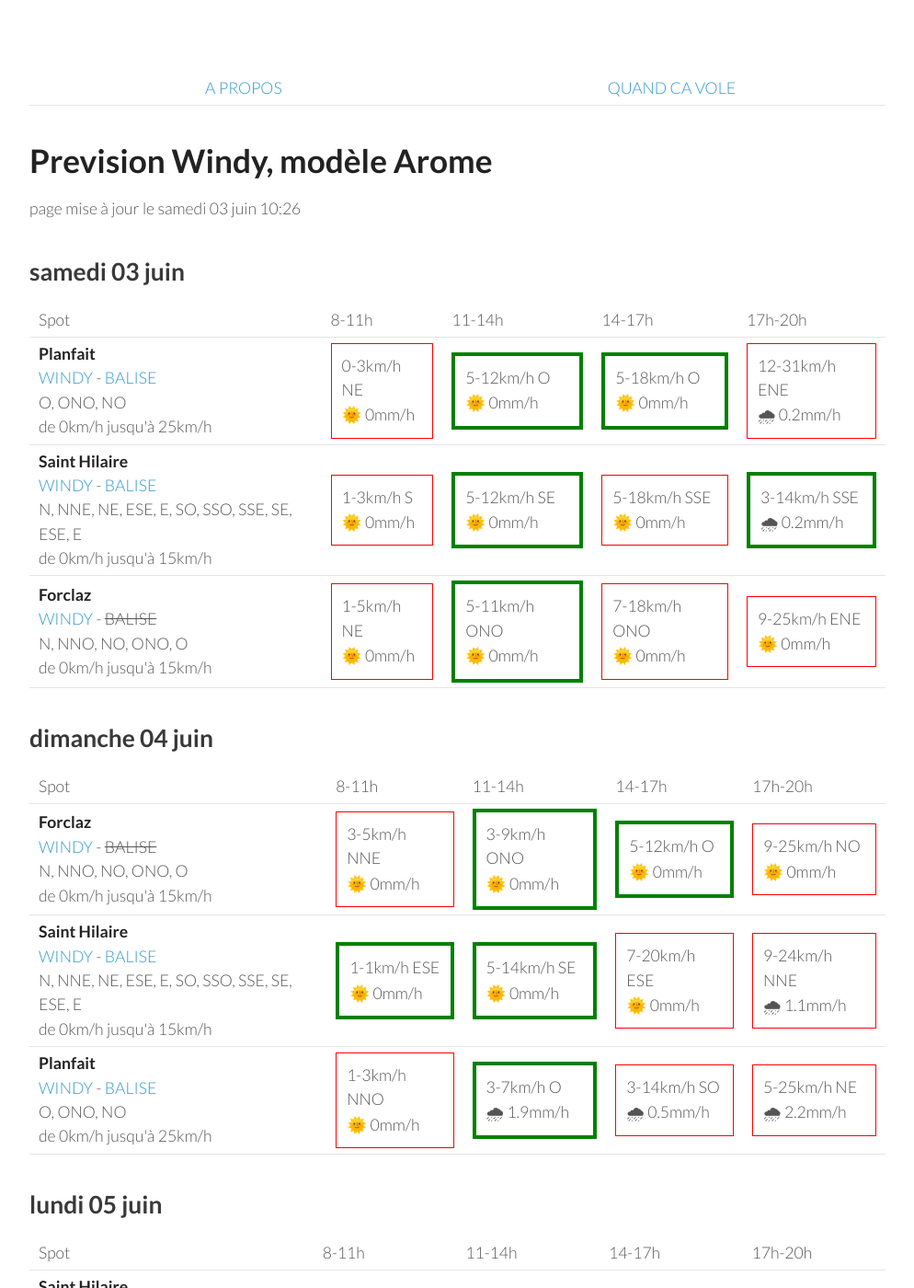
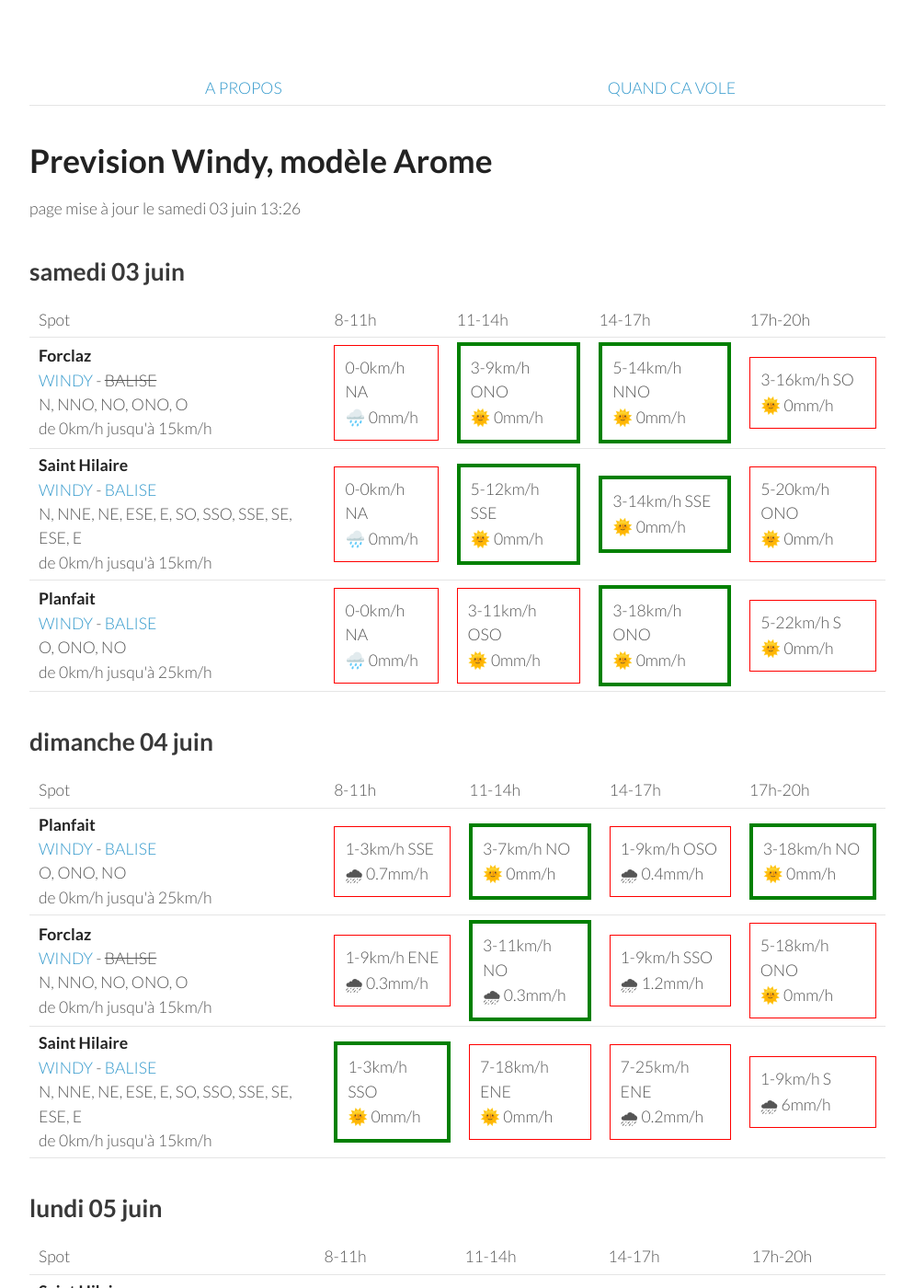
Before and after one commit to parapente-dans-le-nord/parapente-dans-le-nord.github.io, a Jekyll site: the page built from alpes_nord.markdown, in a window 1280 px wide and 1400 px high. Shown: the whole window at 92% size, without its empty margins (26-1020 px from the left). Built offline with Jekyll 4.4.1, drawn with Linux system fonts in a browser that asks for light colours; some of the changed text lies outside the part shown.

Commit message:
update index.markdown

```diff
--- a/alpes_nord.markdown
+++ b/alpes_nord.markdown
@@ -7,7 +7,7 @@ title:  "Tous les spots"
 {: .links}
 
 # Prevision Windy, modèle Arome
-page mise à jour le samedi 03 juin 10:26
+page mise à jour le samedi 03 juin 13:26
 
 ## samedi 03 juin
 
@@ -22,33 +22,30 @@ page mise à jour le samedi 03 juin 10:26
       <td>17h-20h</td>
     </tr>
 <tr>
-        <td><strong>Planfait</strong><br><a href="https://windy.com/45.853/6.223?45.415,6.223,8">WINDY</a> - <span class=""><a href="https://www.openwindmap.org/PP496">BALISE</a> </span><br> <span class="vent-favorable">O, ONO, NO</span><br><span class="force-vent">de 0km/h jusqu'à 25km/h</span> </td>
+        <td><strong>Forclaz</strong><br><a href="https://windy.com/45.814/6.247?45.375,6.246,8,m:eVwaglz">WINDY</a> - <span class="no-balise"> BALISE </span><br> <span class="vent-favorable">N, NNO, NO, ONO, O</span><br><span class="force-vent">de 0km/h jusqu'à 15km/h</span> </td>
 
-            <td><div class="not-flyable"><p>0-3km/h NE</p><p>🌞 0mm/h</p></div></td>
-            <td><div class="flyable"><p>5-12km/h O</p><p>🌞 0mm/h</p></div></td>
-            <td><div class="flyable"><p>5-18km/h O</p><p>🌞 0mm/h</p></div></td>
-            <td><div class="not-flyable"><p>12-31km/h ENE</p><p>🌧 0.2mm/h</p></div></td>
-
+            <td><div class="not-flyable"><p>0-0km/h NA</p><p>🌧️ 0mm/h</p></div></td>
+            <td><div class="flyable"><p>3-9km/h ONO</p><p>🌞 0mm/h</p></div></td>
+            <td><div class="flyable"><p>5-14km/h NNO</p><p>🌞 0mm/h</p></div></td>
+            <td><div class="not-flyable"><p>3-16km/h SO</p><p>🌞 0mm/h</p></div></td>
 
     </tr>
 <tr>
         <td><strong>Saint Hilaire</strong><br><a href="https://windy.com/45.307/5.888?45.087,5.889,9,m:eUFagkX">WINDY</a> - <span class=""><a href="http://www.balisemeteo.com/balise.php?idBalise=61">BALISE</a> </span><br> <span class="vent-favorable">N, NNE, NE, ESE, E, SO, SSO, SSE, SE, ESE, E</span><br><span class="force-vent">de 0km/h jusqu'à 15km/h</span> </td>
 
-            <td><div class="not-flyable"><p>1-3km/h S</p><p>🌞 0mm/h</p></div></td>
-            <td><div class="flyable"><p>5-12km/h SE</p><p>🌞 0mm/h</p></div></td>
-            <td><div class="not-flyable"><p>5-18km/h SSE</p><p>🌞 0mm/h</p></div></td>
-            <td><div class="flyable"><p>3-14km/h SSE</p><p>🌧 0.2mm/h</p></div></td>
-
+            <td><div class="not-flyable"><p>0-0km/h NA</p><p>🌧️ 0mm/h</p></div></td>
+            <td><div class="flyable"><p>5-12km/h SSE</p><p>🌞 0mm/h</p></div></td>
+            <td><div class="flyable"><p>3-14km/h SSE</p><p>🌞 0mm/h</p></div></td>
+            <td><div class="not-flyable"><p>5-20km/h ONO</p><p>🌞 0mm/h</p></div></td>
 
     </tr>
 <tr>
-        <td><strong>Forclaz</strong><br><a href="https://windy.com/45.814/6.247?45.375,6.246,8,m:eVwaglz">WINDY</a> - <span class="no-balise"> BALISE </span><br> <span class="vent-favorable">N, NNO, NO, ONO, O</span><br><span class="force-vent">de 0km/h jusqu'à 15km/h</span> </td>
+        <td><strong>Planfait</strong><br><a href="https://windy.com/45.853/6.223?45.415,6.223,8">WINDY</a> - <span class=""><a href="https://www.openwindmap.org/PP496">BALISE</a> </span><br> <span class="vent-favorable">O, ONO, NO</span><br><span class="force-vent">de 0km/h jusqu'à 25km/h</span> </td>
 
-            <td><div class="not-flyable"><p>1-5km/h NE</p><p>🌞 0mm/h</p></div></td>
-            <td><div class="flyable"><p>5-11km/h ONO</p><p>🌞 0mm/h</p></div></td>
-            <td><div class="not-flyable"><p>7-18km/h ONO</p><p>🌞 0mm/h</p></div></td>
-            <td><div class="not-flyable"><p>9-25km/h ENE</p><p>🌞 0mm/h</p></div></td>
-
+            <td><div class="not-flyable"><p>0-0km/h NA</p><p>🌧️ 0mm/h</p></div></td>
+            <td><div class="not-flyable"><p>3-11km/h OSO</p><p>🌞 0mm/h</p></div></td>
+            <td><div class="flyable"><p>3-18km/h ONO</p><p>🌞 0mm/h</p></div></td>
+            <td><div class="not-flyable"><p>5-22km/h S</p><p>🌞 0mm/h</p></div></td>
 
     </tr>
 
@@ -68,32 +65,32 @@ page mise à jour le samedi 03 juin 10:26
       <td>17h-20h</td>
     </tr>
 <tr>
+        <td><strong>Planfait</strong><br><a href="https://windy.com/45.853/6.223?45.415,6.223,8">WINDY</a> - <span class=""><a href="https://www.openwindmap.org/PP496">BALISE</a> </span><br> <span class="vent-favorable">O, ONO, NO</span><br><span class="force-vent">de 0km/h jusqu'à 25km/h</span> </td>
+
+            <td><div class="not-flyable"><p>1-3km/h SSE</p><p>🌧 0.7mm/h</p></div></td>
+            <td><div class="flyable"><p>3-7km/h NO</p><p>🌞 0mm/h</p></div></td>
+            <td><div class="not-flyable"><p>1-9km/h OSO</p><p>🌧 0.4mm/h</p></div></td>
+            <td><div class="flyable"><p>3-18km/h NO</p><p>🌞 0mm/h</p></div></td>
+
+
+    </tr>
+<tr>
         <td><strong>Forclaz</strong><br><a href="https://windy.com/45.814/6.247?45.375,6.246,8,m:eVwaglz">WINDY</a> - <span class="no-balise"> BALISE </span><br> <span class="vent-favorable">N, NNO, NO, ONO, O</span><br><span class="force-vent">de 0km/h jusqu'à 15km/h</span> </td>
 
-            <td><div class="not-flyable"><p>3-5km/h NNE</p><p>🌞 0mm/h</p></div></td>
-            <td><div class="flyable"><p>3-9km/h ONO</p><p>🌞 0mm/h</p></div></td>
-            <td><div class="flyable"><p>5-12km/h O</p><p>🌞 0mm/h</p></div></td>
-            <td><div class="not-flyable"><p>9-25km/h NO</p><p>🌞 0mm/h</p></div></td>
+            <td><div class="not-flyable"><p>1-9km/h ENE</p><p>🌧 0.3mm/h</p></div></td>
+            <td><div class="flyable"><p>3-11km/h NO</p><p>🌧 0.3mm/h</p></div></td>
+            <td><div class="not-flyable"><p>1-9km/h SSO</p><p>🌧 1.2mm/h</p></div></td>
+            <td><div class="not-flyable"><p>5-18km/h ONO</p><p>🌞 0mm/h</p></div></td>
 
 
     </tr>
 <tr>
         <td><strong>Saint Hilaire</strong><br><a href="https://windy.com/45.307/5.888?45.087,5.889,9,m:eUFagkX">WINDY</a> - <span class=""><a href="http://www.balisemeteo.com/balise.php?idBalise=61">BALISE</a> </span><br> <span class="vent-favorable">N, NNE, NE, ESE, E, SO, SSO, SSE, SE, ESE, E</span><br><span class="force-vent">de 0km/h jusqu'à 15km/h</span> </td>
 
-            <td><div class="flyable"><p>1-1km/h ESE</p><p>🌞 0mm/h</p></div></td>
-            <td><div class="flyable"><p>5-14km/h SE</p><p>🌞 0mm/h</p></div></td>
-            <td><div class="not-flyable"><p>7-20km/h ESE</p><p>🌞 0mm/h</p></div></td>
-            <td><div class="not-flyable"><p>9-24km/h NNE</p><p>🌧 1.1mm/h</p></div></td>
-
-
-    </tr>
-<tr>
-        <td><strong>Planfait</strong><br><a href="https://windy.com/45.853/6.223?45.415,6.223,8">WINDY</a> - <span class=""><a href="https://www.openwindmap.org/PP496">BALISE</a> </span><br> <span class="vent-favorable">O, ONO, NO</span><br><span class="force-vent">de 0km/h jusqu'à 25km/h</span> </td>
-
-            <td><div class="not-flyable"><p>1-3km/h NNO</p><p>🌞 0mm/h</p></div></td>
-            <td><div class="flyable"><p>3-7km/h O</p><p>🌧 1.9mm/h</p></div></td>
-            <td><div class="not-flyable"><p>3-14km/h SO</p><p>🌧 0.5mm/h</p></div></td>
-            <td><div class="not-flyable"><p>5-25km/h NE</p><p>🌧 2.2mm/h</p></div></td>
+            <td><div class="flyable"><p>1-3km/h SSO</p><p>🌞 0mm/h</p></div></td>
+            <td><div class="not-flyable"><p>7-18km/h ENE</p><p>🌞 0mm/h</p></div></td>
+            <td><div class="not-flyable"><p>7-25km/h ENE</p><p>🌧 0.2mm/h</p></div></td>
+            <td><div class="not-flyable"><p>1-9km/h S</p><p>🌧 6mm/h</p></div></td>
 
 
     </tr>
@@ -116,10 +113,10 @@ page mise à jour le samedi 03 juin 10:26
 <tr>
         <td><strong>Saint Hilaire</strong><br><a href="https://windy.com/45.307/5.888?45.087,5.889,9,m:eUFagkX">WINDY</a> - <span class=""><a href="http://www.balisemeteo.com/balise.php?idBalise=61">BALISE</a> </span><br> <span class="vent-favorable">N, NNE, NE, ESE, E, SO, SSO, SSE, SE, ESE, E</span><br><span class="force-vent">de 0km/h jusqu'à 15km/h</span> </td>
 
-            <td><div class="not-flyable"><p>1-14km/h NNO</p><p>🌧 0.3mm/h</p></div></td>
-            <td><div class="not-flyable"><p>3-24km/h NNO</p><p>🌧 0.3mm/h</p></div></td>
-            <td><div class="not-flyable"><p>3-31km/h N</p><p>🌧 0.5mm/h</p></div></td>
-            <td><div class="not-flyable"><p>5-33km/h NNE</p><p>🌧 0.6mm/h</p></div></td>
+            <td><div class="not-flyable"><p>3-16km/h NNE</p><p>🌧 0.4mm/h</p></div></td>
+            <td><div class="not-flyable"><p>5-25km/h NNO</p><p>🌧 0.2mm/h</p></div></td>
+            <td><div class="not-flyable"><p>5-31km/h NNO</p><p>🌧 0.3mm/h</p></div></td>
+            <td><div class="not-flyable"><p>5-35km/h NNE</p><p>🌧 0.5mm/h</p></div></td>
 
 
     </tr>
@@ -172,10 +169,10 @@ page mise à jour le samedi 03 juin 10:26
 <tr>
         <td><strong>Saint Hilaire</strong><br><a href="https://windy.com/45.307/5.888?45.087,5.889,9,m:eUFagkX">WINDY</a> - <span class=""><a href="http://www.balisemeteo.com/balise.php?idBalise=61">BALISE</a> </span><br> <span class="vent-favorable">N, NNE, NE, ESE, E, SO, SSO, SSE, SE, ESE, E</span><br><span class="force-vent">de 0km/h jusqu'à 15km/h</span> </td>
 
-            <td><div class="not-flyable"><p>1-18km/h NNO</p><p>🌞 0mm/h</p></div></td>
-            <td><div class="not-flyable"><p>3-22km/h NNO</p><p>🌞 0mm/h</p></div></td>
+            <td><div class="not-flyable"><p>3-18km/h NNO</p><p>🌞 0mm/h</p></div></td>
+            <td><div class="not-flyable"><p>3-24km/h NNO</p><p>🌞 0mm/h</p></div></td>
             <td><div class="not-flyable"><p>5-29km/h NO</p><p>🌞 0mm/h</p></div></td>
-            <td><div class="not-flyable"><p>5-29km/h NNO</p><p>🌞 0mm/h</p></div></td>
+            <td><div class="not-flyable"><p>5-31km/h NO</p><p>🌞 0mm/h</p></div></td>
 
 
     </tr>
@@ -218,10 +215,10 @@ page mise à jour le samedi 03 juin 10:26
 <tr>
         <td><strong>Saint Hilaire</strong><br><a href="https://windy.com/45.307/5.888?45.087,5.889,9,m:eUFagkX">WINDY</a> - <span class=""><a href="http://www.balisemeteo.com/balise.php?idBalise=61">BALISE</a> </span><br> <span class="vent-favorable">N, NNE, NE, ESE, E, SO, SSO, SSE, SE, ESE, E</span><br><span class="force-vent">de 0km/h jusqu'à 15km/h</span> </td>
 
-            <td><div class="not-flyable"><p>3-18km/h N</p><p>🌞 0mm/h</p></div></td>
+            <td><div class="not-flyable"><p>1-18km/h N</p><p>🌞 0mm/h</p></div></td>
             <td><div class="not-flyable"><p>3-25km/h NNO</p><p>🌞 0mm/h</p></div></td>
-            <td><div class="not-flyable"><p>5-29km/h NNO</p><p>🌞 0mm/h</p></div></td>
-            <td><div class="not-flyable"><p>3-35km/h N</p><p>🌧 1.2mm/h</p></div></td>
+            <td><div class="not-flyable"><p>5-31km/h NNO</p><p>🌞 0mm/h</p></div></td>
+            <td><div class="not-flyable"><p>5-31km/h N</p><p>🌞 0mm/h</p></div></td>
 
 
     </tr>
@@ -262,6 +259,16 @@ page mise à jour le samedi 03 juin 10:26
 
     </tr>
 <tr>
+        <td><strong>Saint Hilaire</strong><br><a href="https://windy.com/45.307/5.888?45.087,5.889,9,m:eUFagkX">WINDY</a> - <span class=""><a href="http://www.balisemeteo.com/balise.php?idBalise=61">BALISE</a> </span><br> <span class="vent-favorable">N, NNE, NE, ESE, E, SO, SSO, SSE, SE, ESE, E</span><br><span class="force-vent">de 0km/h jusqu'à 15km/h</span> </td>
+
+            <td><div class="not-flyable"><p>3-16km/h NNO</p><p>🌞 0mm/h</p></div></td>
+            <td><div class="not-flyable"><p>3-22km/h NO</p><p>🌞 0mm/h</p></div></td>
+            <td><div class="not-flyable"><p>5-27km/h ONO</p><p>🌞 0mm/h</p></div></td>
+            <td><div class="not-flyable"><p>5-27km/h NNO</p><p>🌞 0mm/h</p></div></td>
+
+
+    </tr>
+<tr>
         <td><strong>Forclaz</strong><br><a href="https://windy.com/45.814/6.247?45.375,6.246,8,m:eVwaglz">WINDY</a> - <span class="no-balise"> BALISE </span><br> <span class="vent-favorable">N, NNO, NO, ONO, O</span><br><span class="force-vent">de 0km/h jusqu'à 15km/h</span> </td>
 
             <td><div class="not-flyable"><p>3-16km/h SE</p><p>🌞 0mm/h</p></div></td>
```
